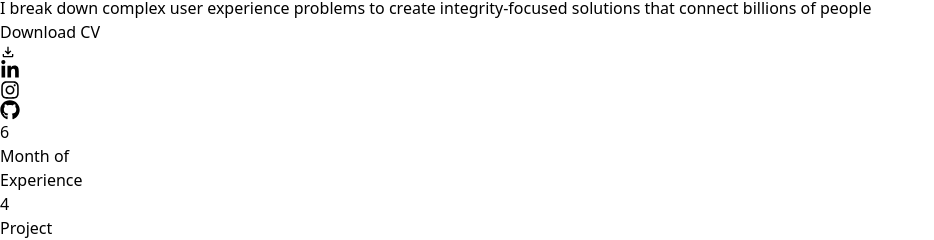
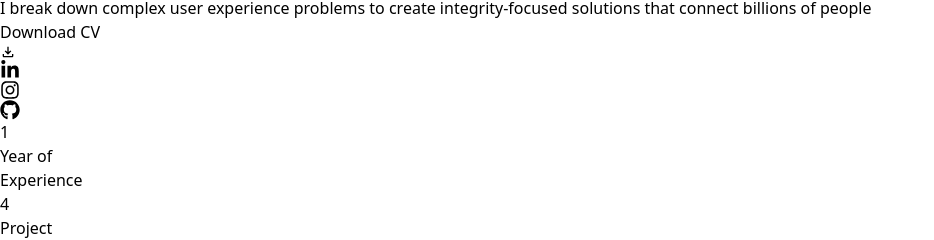
Before and after one commit to Perwez087/Portfolio, a React (Vite) app: page / in a window 1280 px wide. Shown: the part 2235-2475 px from the top of the page, without its empty margins (0-934 px from the left). Built offline with nearby package versions, Linux system fonts and the light colour scheme.

Commit message:
first commit

```diff
--- a/src/pages/Hero.jsx
+++ b/src/pages/Hero.jsx
@@ -14,8 +14,8 @@ const Hero = () => {
 
     const data = [
         {
-            title: 6,
-            desc: "Month of",
+            title: 1,
+            desc: "Year of",
             desc2: "Experience"
         },
         {
@@ -24,7 +24,7 @@ const Hero = () => {
             desc2: "Completed"
         },
         {
-            title: 0,
+            title: 1,
             desc: "Happy",
             desc2: "Clients"
         }
```
